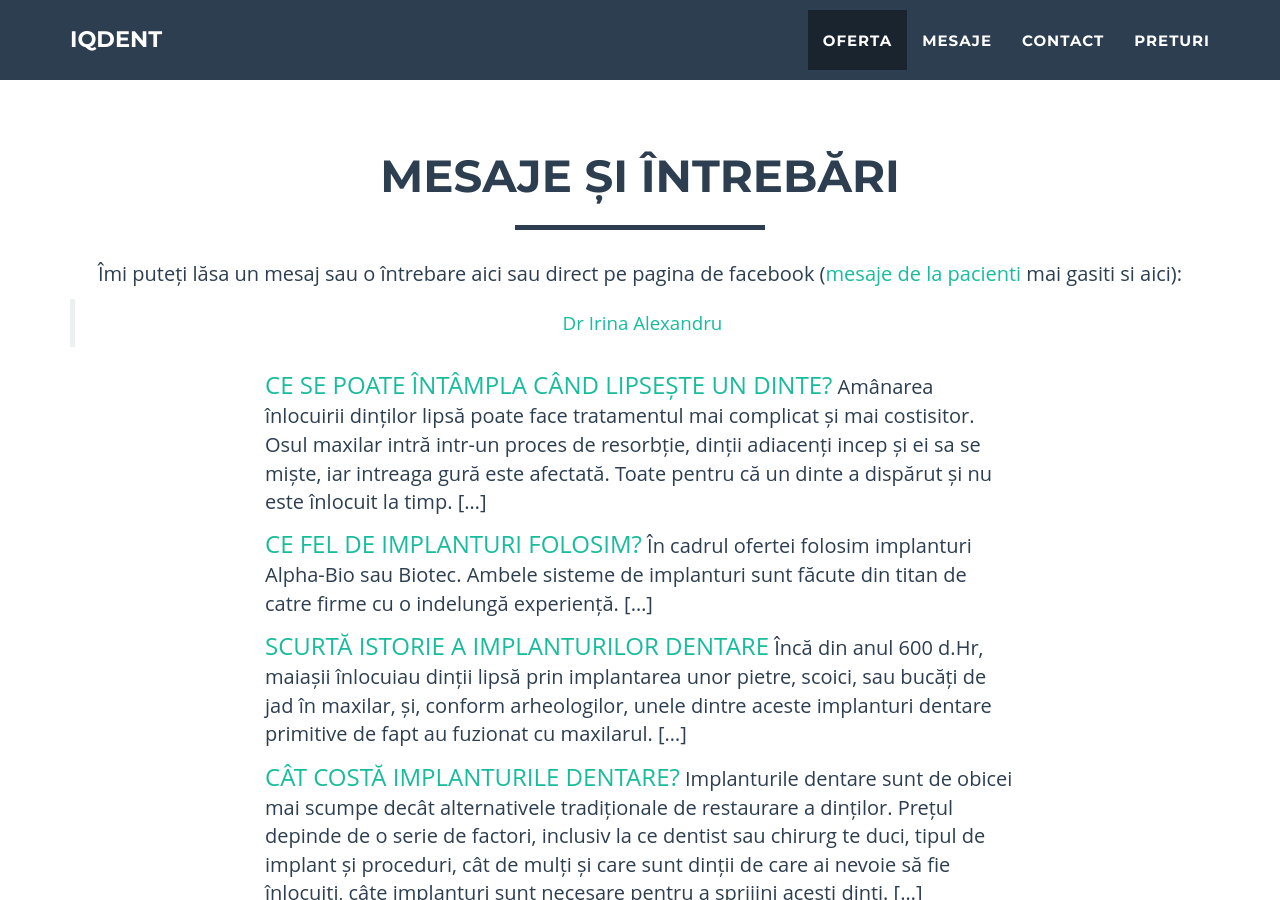
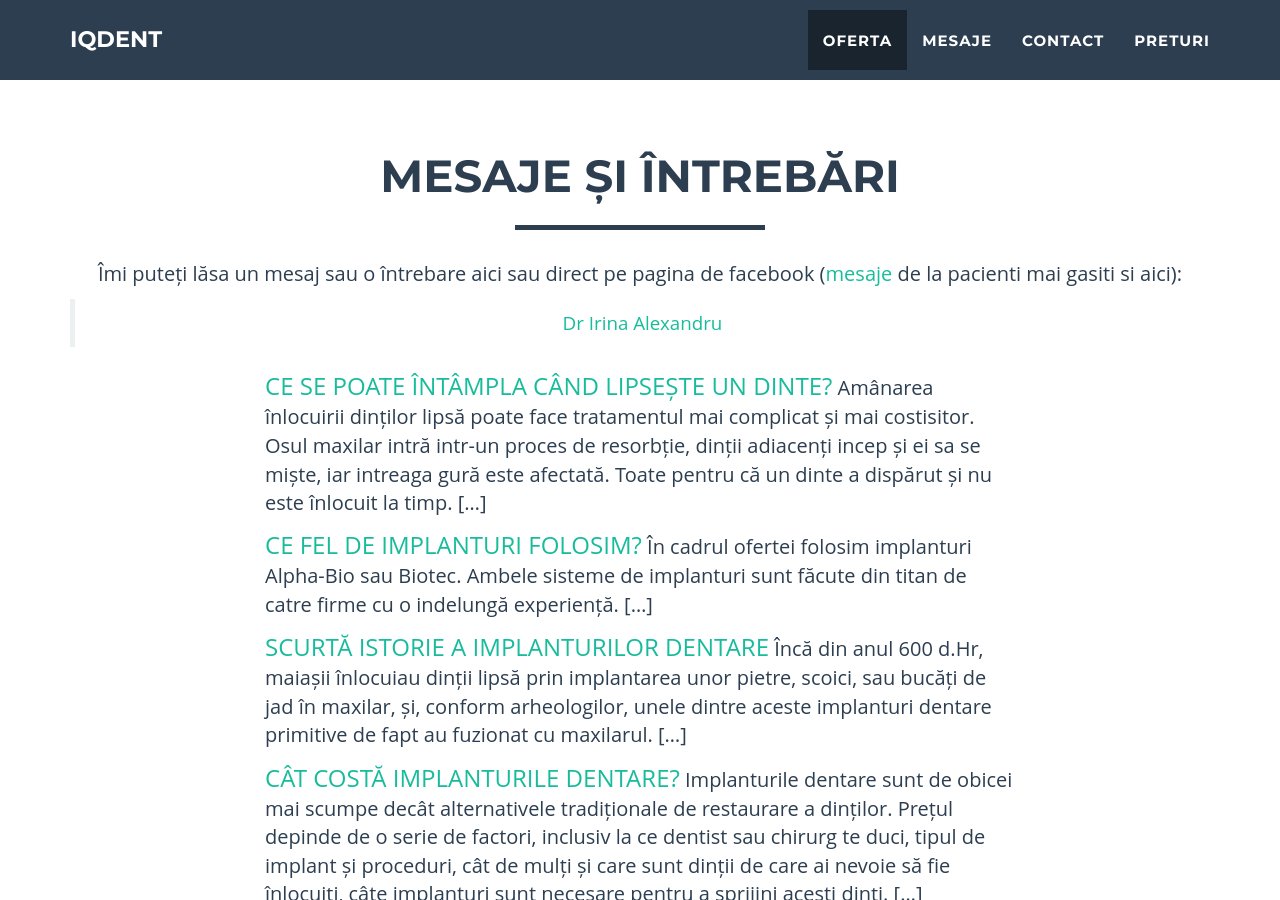
Before and after one commit to littledentgopo/offerdent, a Jekyll site: the page built from index.html, in a window 1280 px wide and 900 px high, scrolled down 2226 px. Built offline with Jekyll 4.4.1, drawn with Linux system fonts in a browser that asks for light colours.

Commit message:
Update section-message.html

```diff
--- a/_includes/section-message.html
+++ b/_includes/section-message.html
@@ -9,14 +9,16 @@
                 </div>
             </div>
             <div class="row">
-                <div class="col-lg-12 text-center" style="background: white; -webkit-transform:translateZ(1px); z-index: 1">
+                <div class="col-lg-12 text-center">
 
-                    <p>Îmi puteți lăsa un mesaj sau o întrebare aici sau direct pe pagina de facebook (<a href="/mesaje.html" target="_blank" >mesaje de la pacienti</a> mai gasiti si aici):</p>
+                   <p>Îmi puteți lăsa un mesaj sau o întrebare aici sau direct pe pagina de facebook (<a href="/mesaje.html" target="_blank" >mesaje</a> de la pacienti mai gasiti si aici):</p>
 
                    <div class="fb-page" data-href="https://www.facebook.com/dririnaalexandru" data-small-header="false" data-adapt-container-width="true" data-hide-cover="true" data-show-facepile="false" data-show-posts="false"><div class="fb-xfbml-parse-ignore"><blockquote cite="https://www.facebook.com/dririnaalexandru"><a href="https://www.facebook.com/dririnaalexandru">Dr Irina Alexandru</a></blockquote></div></div>
 
+                </div>
+
+                <div class="col-lg-12 text-center">
                    <div class="fb-comments" data-href="http://www.oferteimplantdentar.ro/mesaje.html" data-numposts="3" data-colorscheme="light"></div>
-
                 </div>
 
             </div>
```
